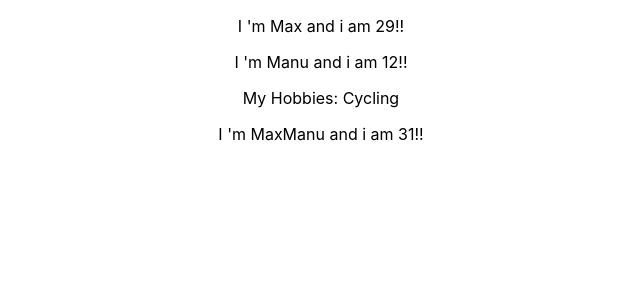
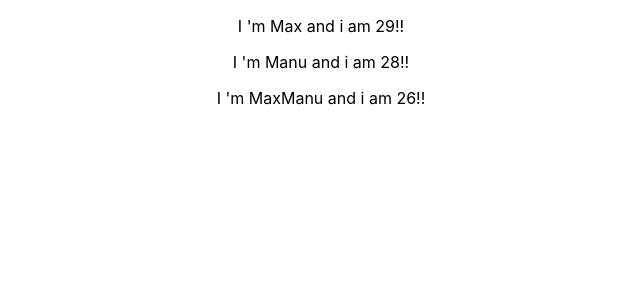
Before and after one commit to navneetgupta/react_ex, a React (Create React App) app: page / in a window 1280 px wide. Shown: the top 300 px of the page, without its empty margins (319-959 px from the left). Built offline with nearby package versions, Linux system fonts and the light colour scheme.

Commit message:
lecture 36 - working with state

```diff
--- a/src/App.js
+++ b/src/App.js
@@ -1,21 +1,30 @@
-import React from 'react';
+import React, { Component } from 'react';
 import logo from './logo.svg';
 import './App.css';
 import Person from './Person/Person.js';
 
-function App() {
-    return ( < div className = 'App' >
-        <
-        Person name = "Max"
-        age = "29" / >
-        <
-        Person name = "Manu"
-        age = "12" > My Hobbies: Cycling < /Person> <
-        Person name = "MaxManu"
-        age = "31" / >
-        <
-        /div>
-    );
+class App extends Component {
+    state = {
+        persons: [
+            { name: "Max", age: 29 },
+            { name: "Manu", age: 28 },
+            { name: "MaxManu", age: 26 }
+        ]
+    };
+
+    render() {
+        return ( < div className = 'App' >
+            <
+            Person name = { this.state.persons[0].name } age = { this.state.persons[0].age }
+            / > <
+            Person name = { this.state.persons[1].name } age = { this.state.persons[1].age }
+            / > <
+            Person name = { this.state.persons[2].name } age = { this.state.persons[2].age }
+            / > < /
+            div >
+        );
+    }
 }
 
+
 export default App;
```
